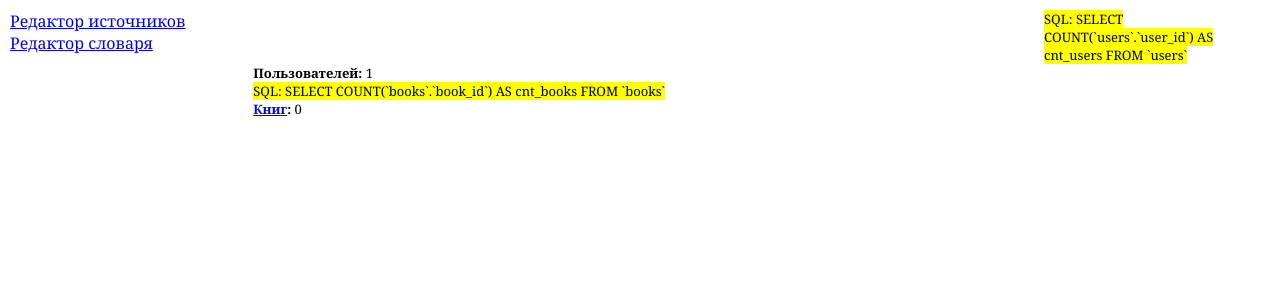
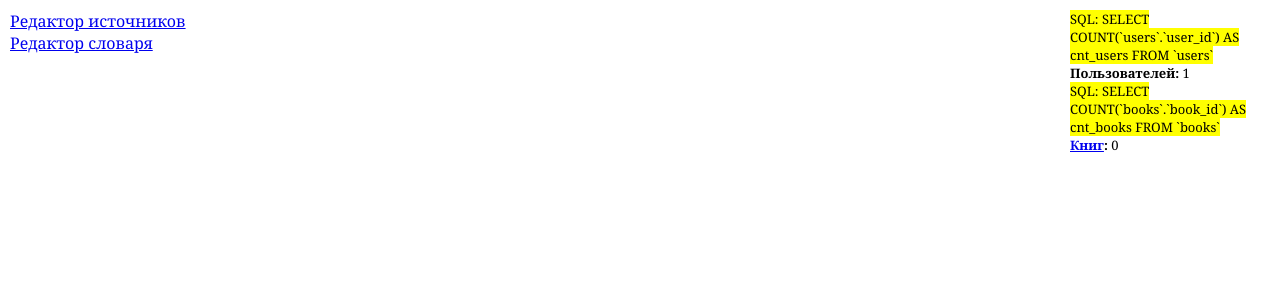
Before and after one commit to OpenCorpora/opencorpora, a PHP site: page /index.php in a window 1280 px wide. Shown: the part 30-330 px from the top of the page. Run offline with PHP 8.4, Linux system fonts and the light colour scheme; the visitor is signed in with stand-in values (Sample User, id 1); data that the repository does not hold is empty.

Commit message:
layout fix

```diff
--- a/css/main.css
+++ b/css/main.css
@@ -18,12 +18,16 @@
     font-size: small;
 }
 div#content {
-    width: 80%;
-    float: left;
+    position: relative;
+    margin-right: 205px;
     padding: 10px;
 }
 div#rightcol {
-    margin-left: 19%;
+    position: absolute;
+    top: 30px;
+    right: 0px;
+    width: 200px;
+    float: right;
     padding: 10px;
     font-size: small;
 }
```
